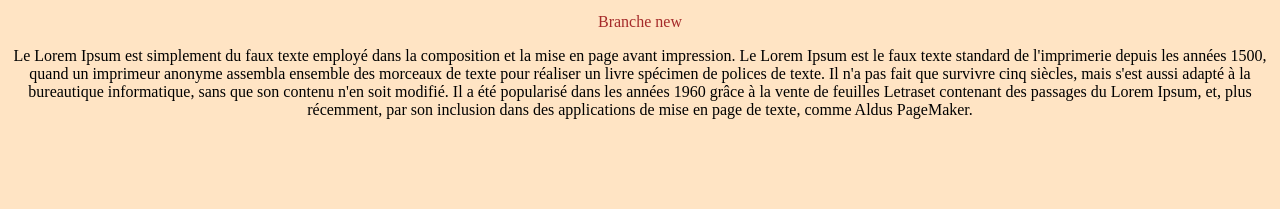
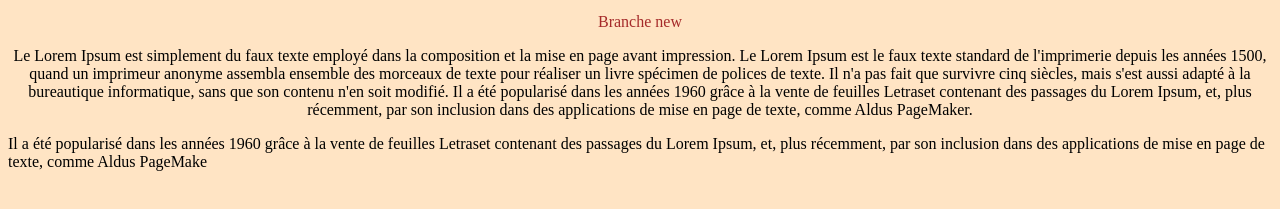
Before and after one commit to alamrd/cours_git, a plain HTML site: page index.html in a window 1280 px wide. Shown: the part 101-310 px from the top of the page. Drawn offline with Linux system fonts and the light colour scheme.

Commit message:
Update index.html

```diff
--- a/index.html
+++ b/index.html
@@ -22,5 +22,11 @@
               contenant des passages du Lorem Ipsum, et, plus récemment, par son inclusion
               dans des applications de mise en page de texte, comme Aldus PageMaker.</p>
     </section>
+    <section class="description">
+
+        Il a été popularisé dans les années 1960 grâce à la vente de feuilles Letraset
+              contenant des passages du Lorem Ipsum, et, plus récemment, par son inclusion
+              dans des applications de mise en page de texte, comme Aldus PageMake
+    </section>
 </body>
 </html>
```
